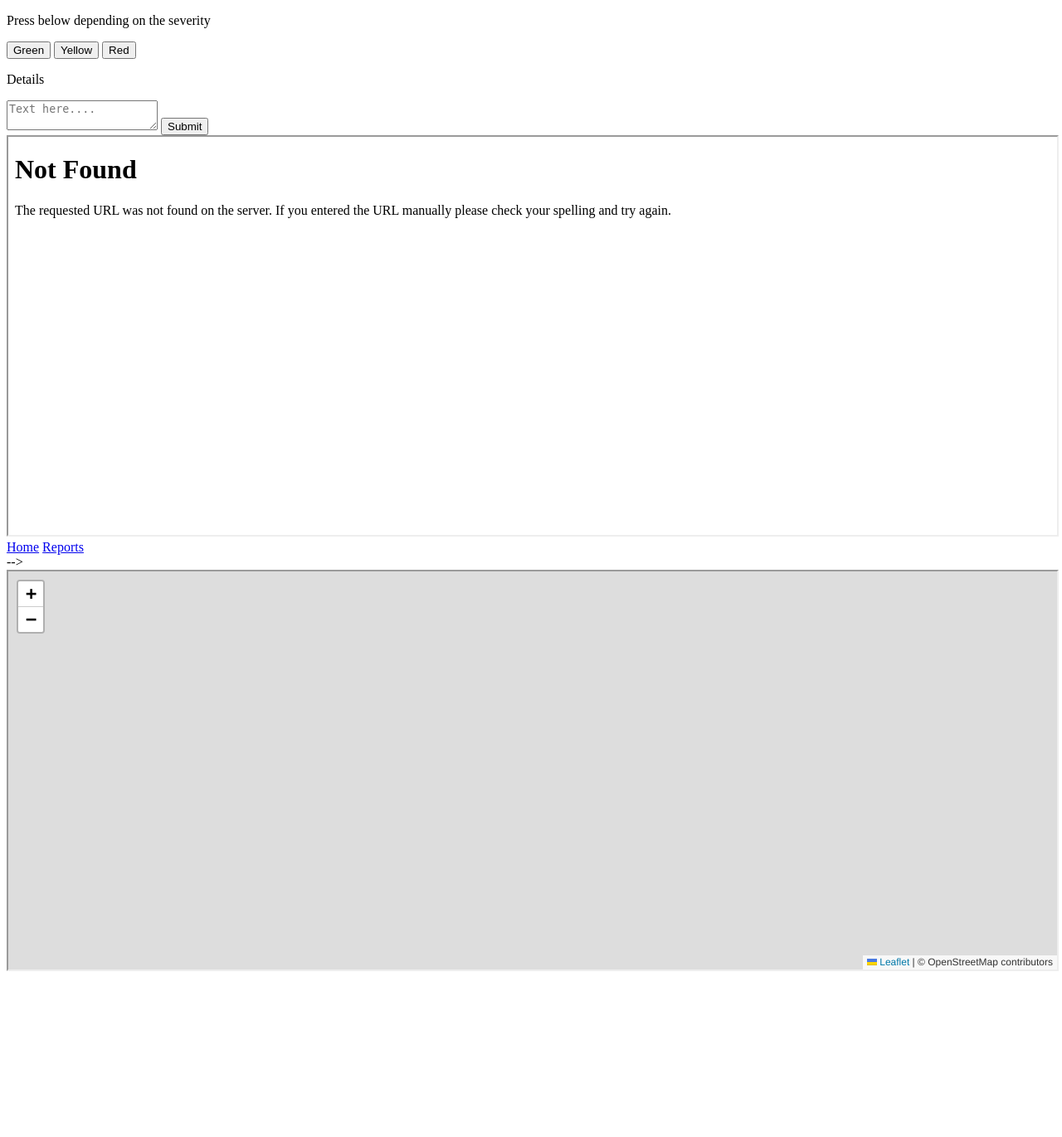
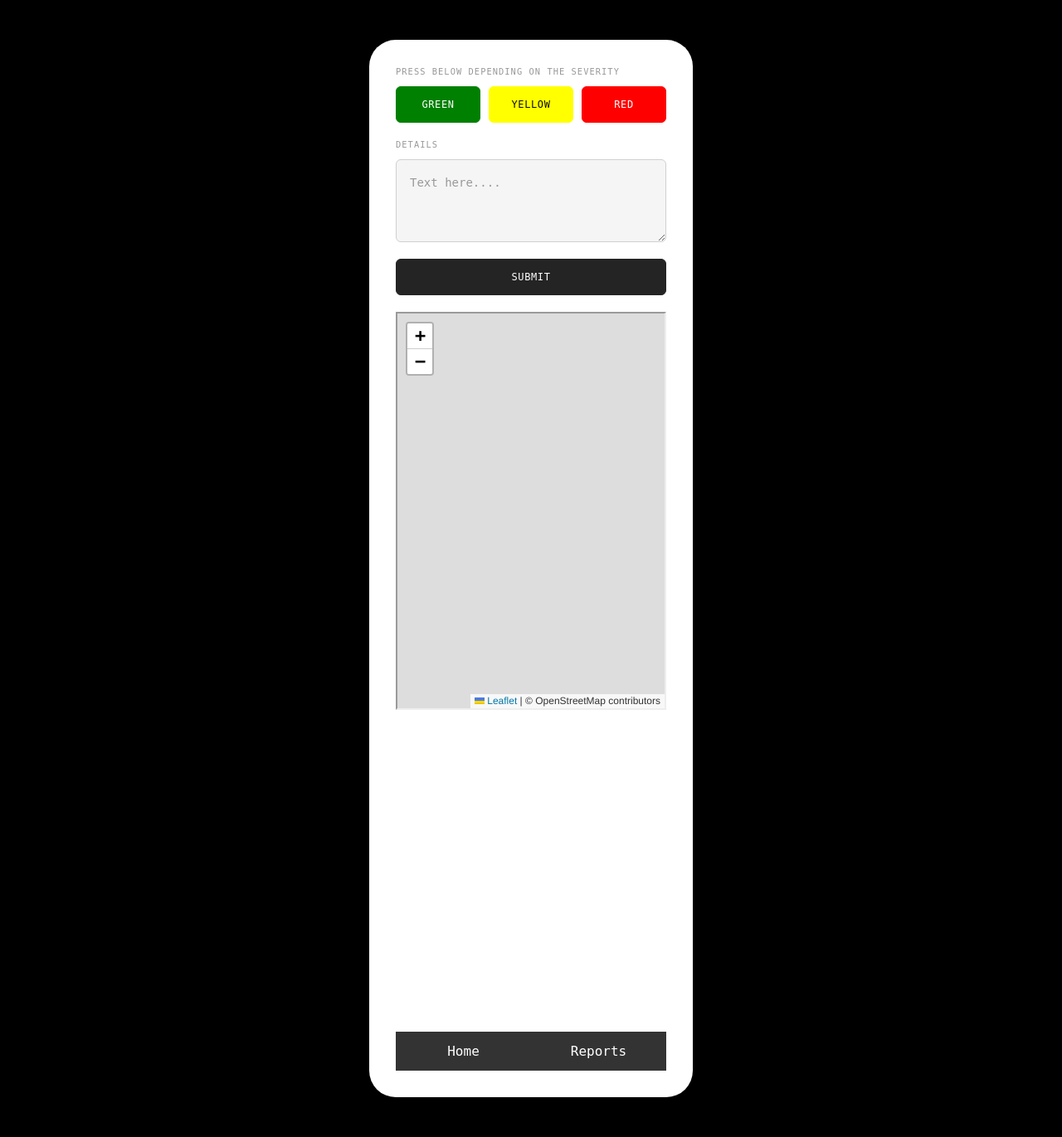
Before and after one commit to wuphy/accessibility-reporter, a Flask app: page / in a window 1280 px wide. Shown: the whole page at 83% size. Before the commit the page ends 1171 px from the top, so only its background shows below. Run offline with Flask 3, Linux system fonts and the light colour scheme.

Commit message:
added map to main page

```diff
--- a/stuckapp/templates/index.html
+++ b/stuckapp/templates/index.html
@@ -4,7 +4,7 @@
     <meta charset="UTF-8">
     <meta name="viewport" content="width=device-width, initial-scale=1.0">
     <title>Home page</title>
-    <link rel="stylesheet" href="../static/style.css">
+    <link rel="stylesheet" href="../static/styles/style.css">
     <meta name="viewport" content="width=device-width, initial-scale=1.0">
 </head>
 <body>
@@ -27,15 +27,14 @@
 
         <textarea placeholder = "Text here...."></textarea>
 
-         <button class="button button4">Submit</button>
+        <button class="button button4">Submit</button>
 
-         <iframe src="test.html" name="test" height="480px" width="100%">You need a Frames Capable browser to view this content.</iframe>
+        <iframe src="{{ url_for('map') }}" name="test" height="480px" width="100%">You need a Frames Capable browser to view this content.</iframe>
 
         <div class = "nav-bar">
             <a href = "#home" class = "active">Home</a>
             <a href = "#reports">Reports</a>
-        </div> -->
-        <iframe src="{{ url_for('map') }}" name="test" height="480px" width="100%">You need a Frames Capable browser to view this content.</iframe>
+        </div>
     </div>
 
 
```
